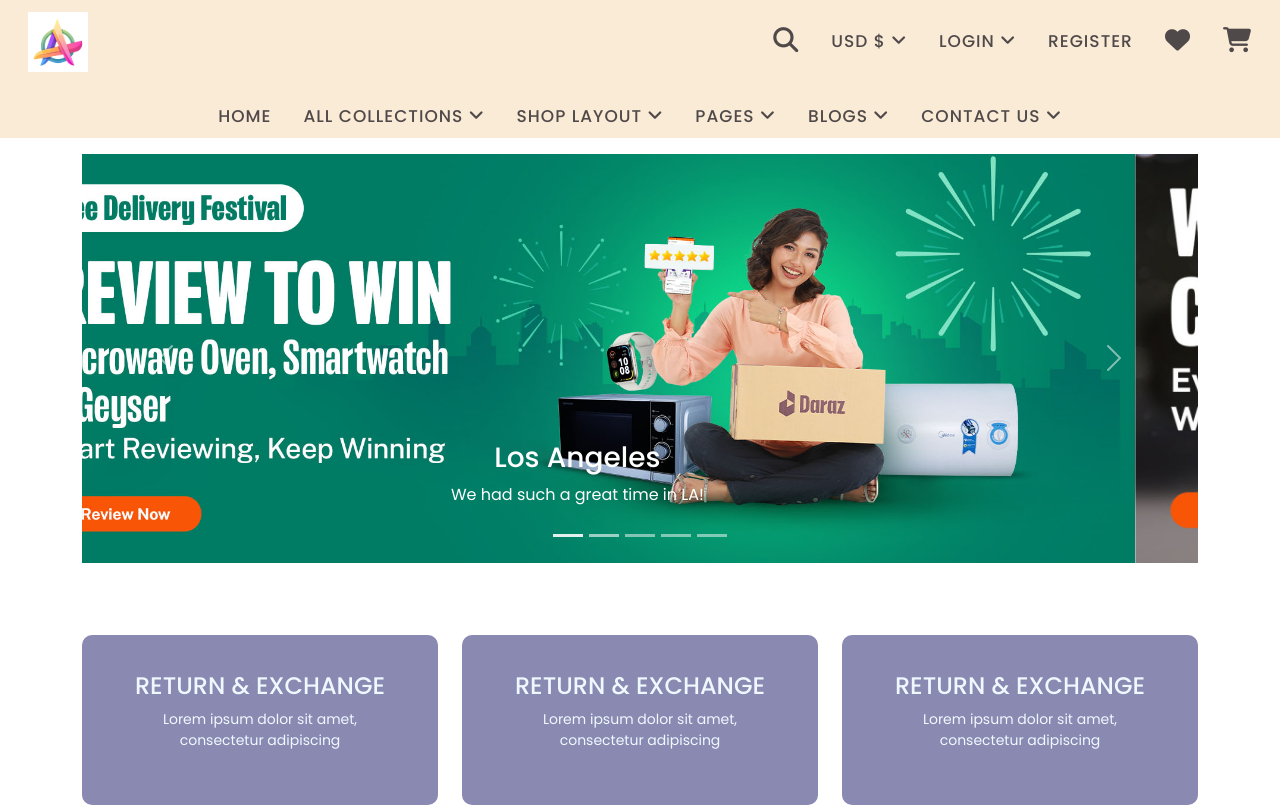
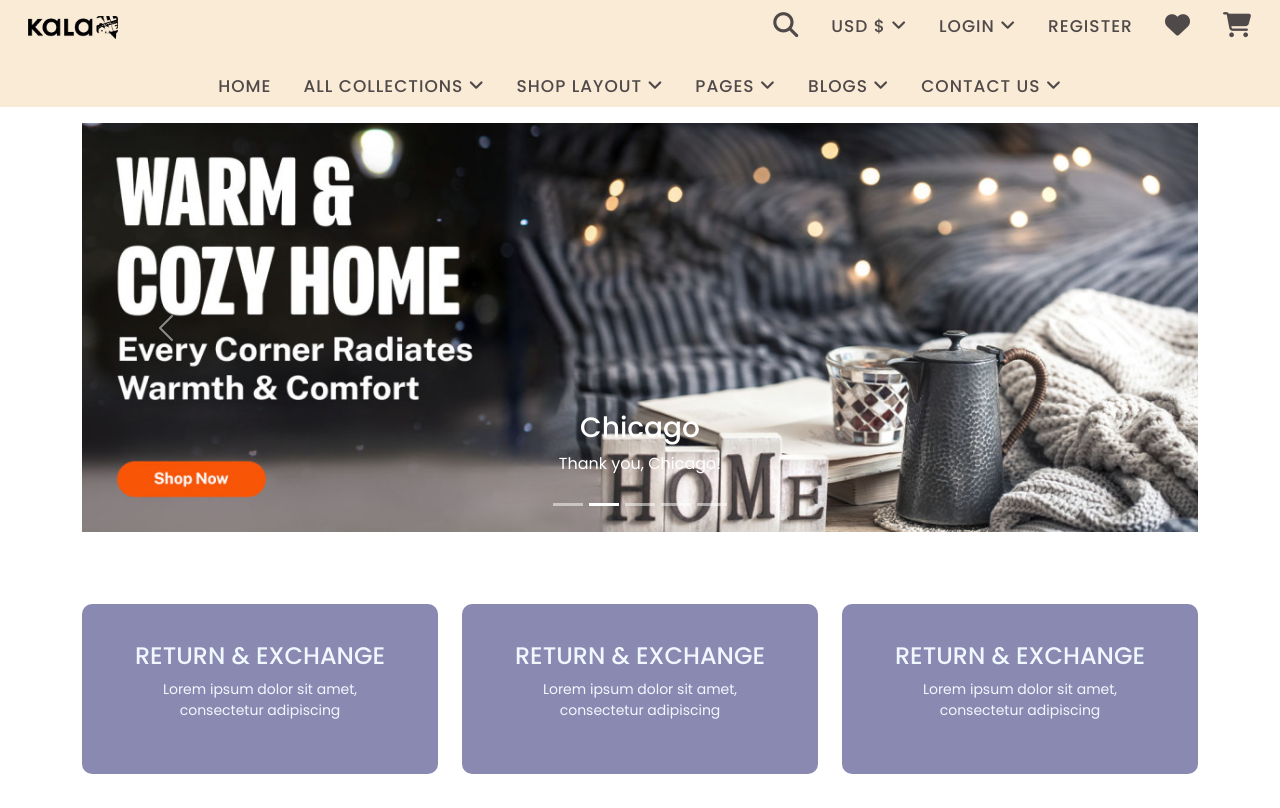
Before and after one commit to zahid-800/e-commerce-js, a plain HTML site: page index.html in a window 1280 px wide. Shown: the top 808 px of the page. Drawn offline with nearby package versions, Linux system fonts and the light colour scheme; a web font is replaced by a local one.

Commit message:
Update index.html
nice

```diff
--- a/index.html
+++ b/index.html
@@ -67,8 +67,8 @@
 
             <div class="top_header">
                 <ul class="nav justify-content-end">
-                    <li class="nav-item"><a href="#" class="nav-link"><img class="brand"
-                                src="./img/ddl.avif" alt="" width="60"></a></li>
+                    <li class="nav-item"><a href="#" class="nav-link"><img class="brand_logo"
+                                src="./img/logo.webp" alt="" width="90"></a></li>
                     <li class="nav-item"><a href="#" class="nav-link"><i class="fa-solid fa-magnifying-glass"></i></a>
                     </li>
                     <li class="nav-item "><a href="#" class="nav-link">USD $ <i class="fa-solid fa-angle-down"></i></a>
@@ -436,7 +436,7 @@
 
 
 
-    <script src="./mainjs/main.js"></script>
+    <script src="./main/main.js"></script>
 </body>
 
 </html>
```
